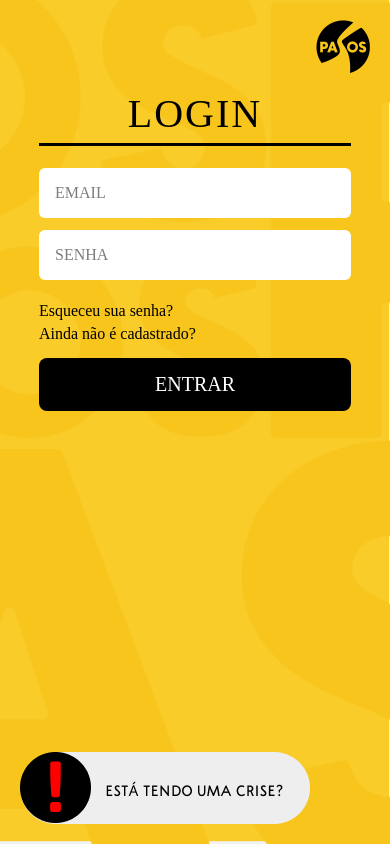
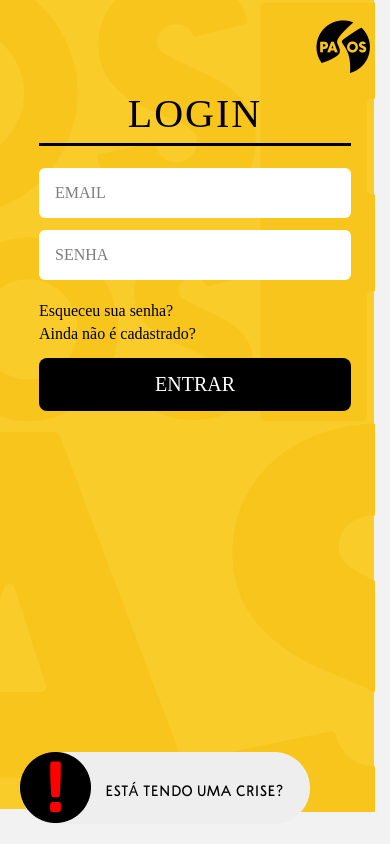
Before and after one commit to kirksahdo/pasos, a React Native app: screen / in a window 390 px wide. Built offline with nearby package versions, Linux system fonts and the light colour scheme; no server answers.

Commit message:
fix bugs, generate release aab

```diff
--- a/src/screens/Cadastro/index.js
+++ b/src/screens/Cadastro/index.js
@@ -123,6 +123,7 @@ const Cadastro = ({ navigation }) => {
                                 onPress={() => setShowDate(true)} >
                                 <TextInput
                                     placeholder='DATA DE NASCIMENTO'
+                                    placeholderTextColor='#7d7d7d'
                                     style={styles.txtInput}
                                     value={dataDeNascimentoEditado}
                                     editable={false}
@@ -143,6 +144,7 @@ const Cadastro = ({ navigation }) => {
                             }
                         <TextInput placeholder='PESO' keyboardType="decimal-pad" style={styles.txtInput}
                             value={peso}
+                            placeholderTextColor='#7d7d7d'
                             onChangeText={text => setPeso(text)}
                             ref={pesoRef}
                             returnKeyType="next"
@@ -152,6 +154,7 @@ const Cadastro = ({ navigation }) => {
                             blurOnSubmit={false} />
                         <TextInput
                             placeholder='ALTURA'
+                            placeholderTextColor='#7d7d7d'
                             keyboardType="decimal-pad"
                             style={styles.txtInput}
                             value={altura}
--- a/src/screens/Cadastro/styles.js
+++ b/src/screens/Cadastro/styles.js
@@ -2,8 +2,7 @@ import { StyleSheet, StatusBar, Dimensions } from 'react-native';
 
 const styles = StyleSheet.create({
     background: {
-        width: Dimensions.get('window').width,
-        height: Dimensions.get('window').height,
+        flex: 1,
         paddingTop: StatusBar.currentHeight
     },
     logo: {
--- a/src/screens/Login/styles.js
+++ b/src/screens/Login/styles.js
@@ -2,8 +2,7 @@ import { StyleSheet, StatusBar, Dimensions } from 'react-native';
 
 const styles = StyleSheet.create({
     background: {
-        width: Dimensions.get('window').width,
-        height: Dimensions.get('window').height,
+        flex:1,
         paddingTop: StatusBar.currentHeight
     },
     logo: {
```
Also changed, not shown: 2 other files (tests, documents, lock files or other folders).
